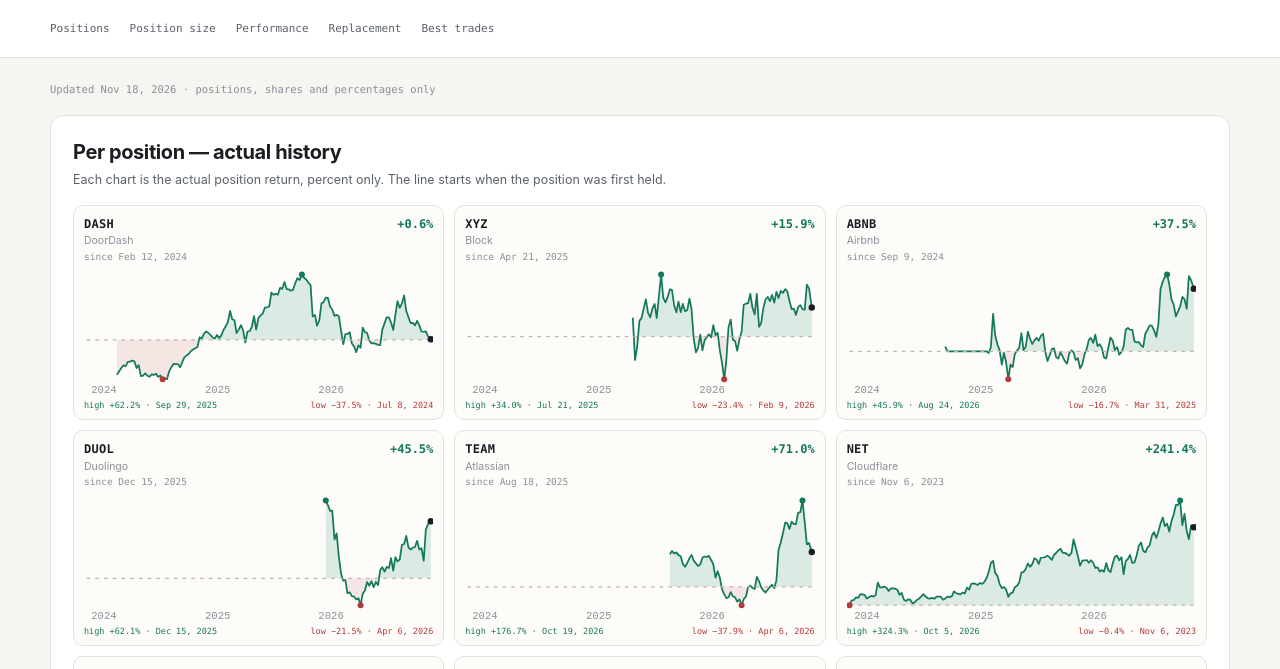
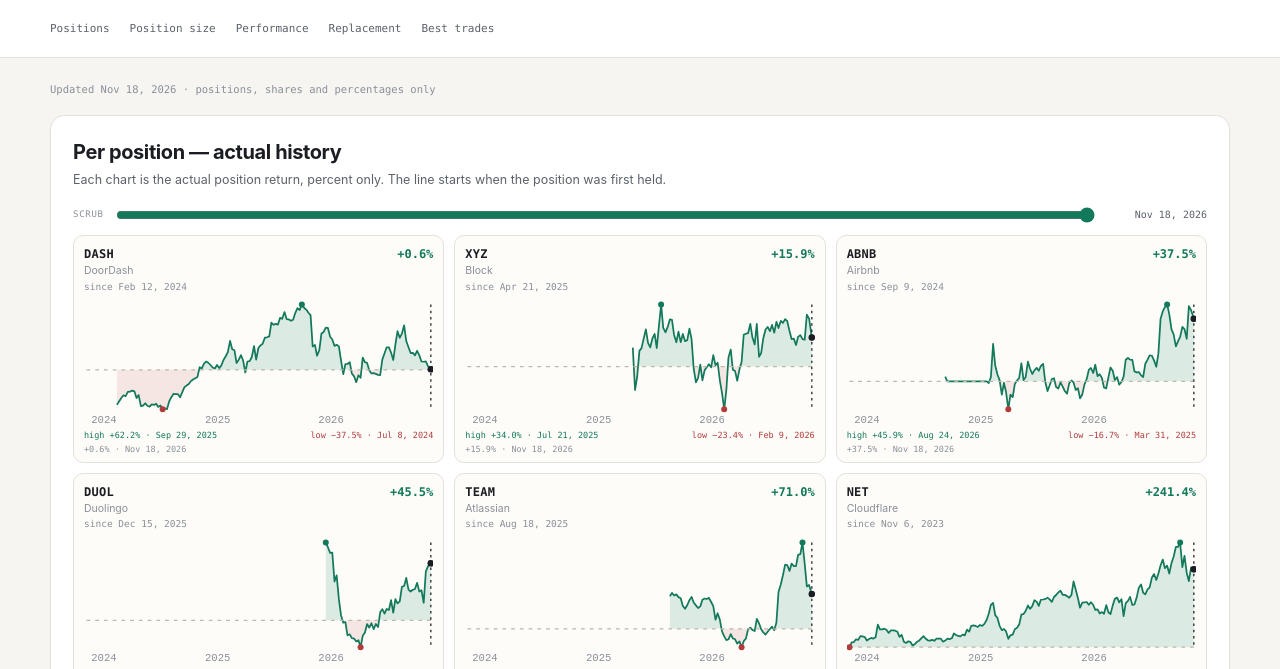
Before and after one commit to carsonzylicz/portfolio-lens, a plain HTML site: page index.html in a window 1280 px wide. Shown: the part 131-800 px from the top of the page. Drawn offline with Linux system fonts and the light colour scheme.

Commit message:
sync: scrub, brand colors, 2017-21 Schwab split

```diff
--- a/index.html
+++ b/index.html
@@ -31,6 +31,7 @@
         <h2>Per position — actual history</h2>
         <p>Each chart is the actual position return, percent only. The line starts when the position was first held.</p>
       </div>
+      <div class="scrub"><span class="scrub-label">Scrub</span><input type="range" id="pos-scrub" min="0" max="0" value="0"><span class="scrub-date" id="pos-date"></span></div>
       <div class="pos-grid" id="pos-grid"></div>
     </section>
 
--- a/public.css
+++ b/public.css
@@ -201,3 +201,8 @@ tbody tr:hover td { background: #faf8f2; }
 .tip-row.hot { background:#f3efe3; }
 .tip-more { color:var(--faint); margin-top:3px; font-size:9px; }
 .subperiod { margin-top:10px; }
+.scrub { display:flex; align-items:center; gap:10px; margin:0 0 10px; }
+.scrub-label { font-family:var(--mono); font-size:9px; color:var(--faint); text-transform:uppercase; letter-spacing:.08em; }
+.scrub input[type=range] { flex:1; accent-color: var(--green); }
+.scrub-date { font-family:var(--mono); font-size:10px; color:var(--muted); min-width:100px; text-align:right; }
+.pos-scrub-readout { font-family:var(--mono); font-size:8.5px; color:var(--faint); min-height:11px; margin-top:1px; }
--- a/public.js
+++ b/public.js
@@ -286,10 +286,56 @@
     svgEl.onpointerleave = (evt) => { if (evt.pointerType !== 'touch') hideTip(); };
   }
 
+  let posCharts = [];
+  let posCommon = null;
+
+  function bindPosScrub() {
+    const slider = document.querySelector('#pos-scrub');
+    const dateEl = document.querySelector('#pos-date');
+    if (!slider || !posCommon) return;
+    const dates = [...new Set(posCharts.flatMap((c) => c.p.dates))].sort();
+    slider.max = String(dates.length - 1);
+    slider.value = String(dates.length - 1);
+    const apply = (idx) => {
+      const d = dates[Math.max(0, Math.min(dates.length - 1, Number(idx)))];
+      dateEl.textContent = fmtDate(d);
+      for (const { p, svg: svgEl, card } of posCharts) {
+        const ro = card.querySelector('.pos-scrub-readout');
+        let line = svgEl.querySelector('.pos-scrub-line');
+        let dot = svgEl.querySelector('.pos-scrub-dot');
+        if (d < p.start) {
+          line?.remove(); dot?.remove();
+          if (ro) ro.textContent = 'not held';
+          continue;
+        }
+        const W = 280, H = 104, pl = 2, pr = 2, pt = 6, pb = 14;
+        const t0 = Date.parse(posCommon.start), t1 = Date.parse(posCommon.end);
+        const span = t1 - t0 || 1;
+        const vals = p.pct.filter((v) => v != null && Number.isFinite(v));
+        const lo = Math.min(0, ...vals), hi = Math.max(0, ...vals);
+        const ys = hi - lo || 0.01;
+        const x = pl + ((Date.parse(d) - t0) / span) * (W - pl - pr);
+        let q = null;
+        for (let i = 0; i < p.dates.length; i++) if (p.dates[i] <= d) q = p.pct[i];
+        if (q == null) { line?.remove(); dot?.remove(); if (ro) ro.textContent = 'not held'; continue; }
+        const y = H - pb - ((q - lo) / ys) * (H - pt - pb);
+        if (!line) { line = el('line', { class: 'pos-scrub-line', stroke: '#1b1d22', 'stroke-dasharray': '2 3', 'stroke-width': 1 }); svgEl.appendChild(line); }
+        if (!dot) { dot = el('circle', { class: 'pos-scrub-dot', r: 2.4, fill: '#1b1d22' }); svgEl.appendChild(dot); }
+        line.setAttribute('x1', x); line.setAttribute('x2', x); line.setAttribute('y1', pt); line.setAttribute('y2', H - pb);
+        dot.setAttribute('cx', x); dot.setAttribute('cy', y);
+        if (ro) ro.textContent = `${fmtPct(q)} · ${fmtDate(d)}`;
+      }
+    };
+    slider.oninput = () => apply(slider.value);
+    apply(slider.value);
+  }
+
   function renderPositions() {
     const host = document.querySelector('#pos-grid');
+    posCharts = [];
     const commonStart = D.positions.map((p) => p.start).sort()[0];
     const commonEnd = D.positions.map((p) => p.dates.at(-1)).sort().at(-1);
+    posCommon = { start: commonStart, end: commonEnd };
     for (const p of D.positions) {
       const card = document.createElement('div');
       card.className = 'pos-card';
@@ -310,8 +356,11 @@
       ext.className = 'pos-ext';
       ext.innerHTML = `<span class="pos">high ${fmtPct(p.highPct)} · ${fmtDate(p.highDate)}</span><span class="neg">low ${fmtPct(p.lowPct)} · ${fmtDate(p.lowDate)}</span>`;
       card.appendChild(ext);
+      const ro = document.createElement('div'); ro.className = 'pos-scrub-readout'; card.appendChild(ro);
+      posCharts.push({ p, svg: s, card });
       host.appendChild(card);
     }
+    bindPosScrub();
   }
 
   function renderSize() {
```
